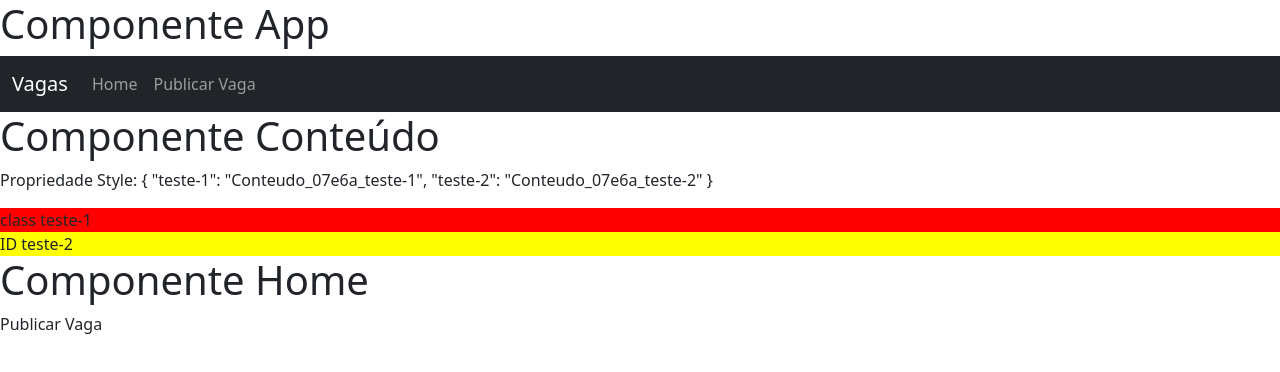
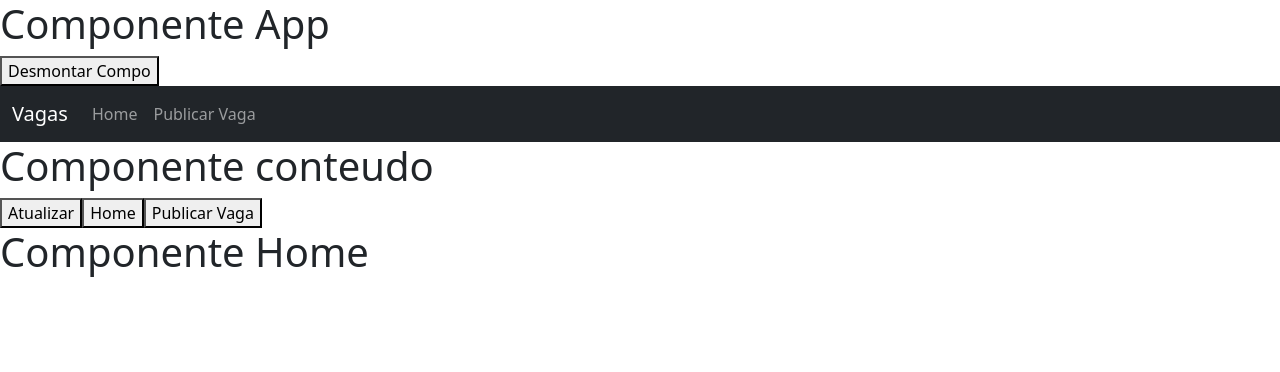
Before and after one commit to leonarddepaula/vagas-front, a Vue app: page / in a window 1280 px wide. Shown: the top 372 px of the page. Built offline with nearby package versions, Linux system fonts and the light colour scheme.

Commit message:
lifecyle and hooks

```diff
--- a/src/App.vue
+++ b/src/App.vue
@@ -1,20 +1,29 @@
 <template>
   <div> <!--padrao kebab-case-->
     <h1>Componente App</h1>
+    <button @click="desmontarComponente()">Desmontar Compo</button>
     <topo-padrao />
-    <conteudo></conteudo>
+    <conteudo v-if="visibilidade"></conteudo>
   </div>
 </template>
 
 <script>
-import Conteudo from "./components/layouts/Conteudo.vue";
+import Conteudo from "@/components/layouts/Conteudo.vue"; // o uso @ aponta para o dir SRC
 import TopoPadrao from "./components/layouts/TopoPadrao.vue";
 
 export default {
   name: "App",
+  data: () => ({
+    visibilidade: true,
+  }),
   components: {
     Conteudo,
     TopoPadrao,
+  },
+  methods:{
+    desmontarComponente(){
+      this.visibilidade = false
+    },
   },
 };
 </script>
--- a/src/components/layouts/Conteudo.vue
+++ b/src/components/layouts/Conteudo.vue
@@ -1,34 +1,91 @@
 <template>
-  <h1>Componente Conteúdo</h1>
-  <p>Propriedade Style: {{ $style }}</p>
-  <div :class="$style['teste-1']">class teste-1</div>
-  <div :id="$style['teste-2']">ID teste-2</div>
-  <home></home>
-  <publicar-vaga></publicar-vaga>
+  <div>
+    <h1>{{ title }}</h1>
+    <button @click="atualizarComponente()">Atualizar</button>
+    <button @click="conteudo = 'home'">Home</button>
+    <button @click="conteudo = 'publicar-vaga'">Publicar Vaga</button>
+    <!-- renderizar de modo dinâmico os componentes home e publicar-vaga -->
+
+    <!-- <home></home>
+  <publicar-vaga></publicar-vaga> -->
+  <keep-alive>
+    <component :is="conteudo" />
+  </keep-alive>
+  </div>
 </template>
 
 <script>
-import PublicarVaga from '../views/PublicarVaga.vue';
-import Home from '../views/Home.vue'
+import PublicarVaga from "../views/PublicarVaga.vue";
+import Home from "../views/Home.vue";
 
 export default {
-    name: 'Conteudo',
-    components: {
-      PublicarVaga,
-      Home
+  name: "Conteudo",
+  components: {
+    Home,
+    PublicarVaga,
+  },
+  data: () => ({
+    teste: "O componente foi criado",
+    title: "Componente conteudo",
+    conteudo: 'home'
+  }),
+  methods: {
+    atualizarComponente() {
+      this.title += "*";
+    },
+  },
+  // lifecycle Hooks
+  created() {
+    console.log("Criado", this.teste);
+  },
+  /*
+  beforeCreate() {
+    console.log("Antes de criar", this.teste);
+  },
+
+  beforeMount() {
+    console.log("Antes de montar o template");
+  },
+  mounted() {
+    console.log("Montado");
+  },
+  beforeUpdate() {
+    console.log("Antes de atualizar");
+  },
+  updated() {
+    console.log("Atualizado");
+  },
+  beforeUnmount() {
+    console.log("antes de desmontar");
+  },
+  unmounted() {
+    console.log("Desmontado");
+  },
+    errorCaptured(){
+      console.log('Capitura de um ERROR');
+    },
+    renderTracked(){
+      console.log('re-renderização restreada');
+    },
+    renderTriggered(){
+      console.log('re-renderização acionada');
+    },
+    activated(){
+      console.log('Componente ativado');
+    },
+    deactivated(){
+      console.log('Componente desativado');
     }
-}
+     */
+};
 </script>
 
 <style module>
-
-
-.teste-1{
+.teste-1 {
   background-color: red;
 }
 
 #teste-2 {
   background-color: yellow;
 }
-
 </style>
--- a/src/components/views/Home.vue
+++ b/src/components/views/Home.vue
@@ -4,7 +4,19 @@
 
 <script>
 export default {
-    name: 'Home'
+    name: 'Home',
+    activated(){
+      console.log('Componente ativado');
+    },
+    deactivated(){
+      console.log('Componente desativado');
+    },
+    beforeUnmount() {
+    console.log("antes de desmontar");
+  },
+  unmounted() {
+    console.log("Desmontado");
+  },
 }
 </script>
 
--- a/src/components/views/PublicarVaga.vue
+++ b/src/components/views/PublicarVaga.vue
@@ -1,5 +1,5 @@
 <template>
-  <p> Publicar Vaga</p>
+  <h1>Componente Publicar Vaga</h1>
 </template>
 
 <script>
```
